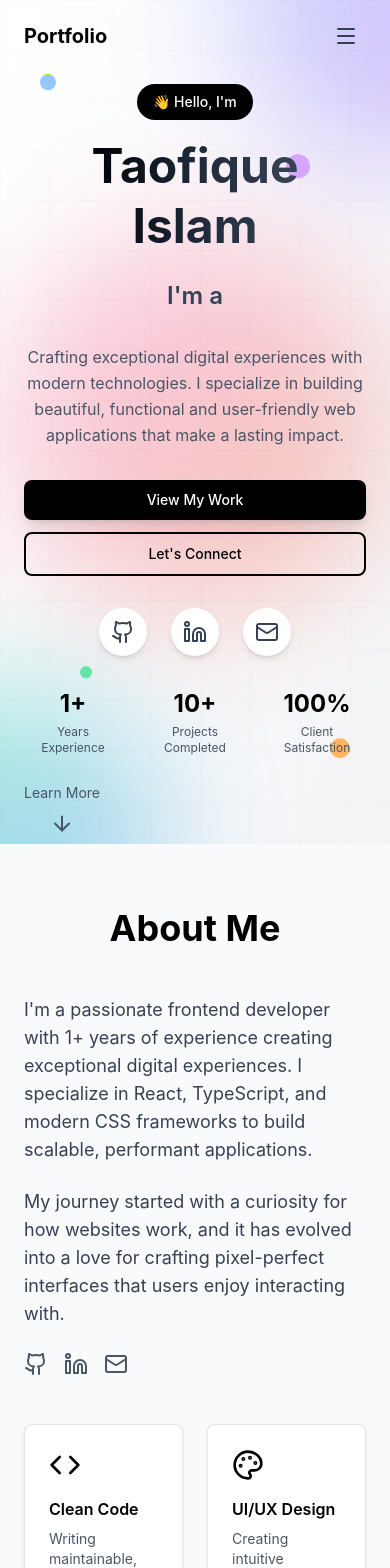
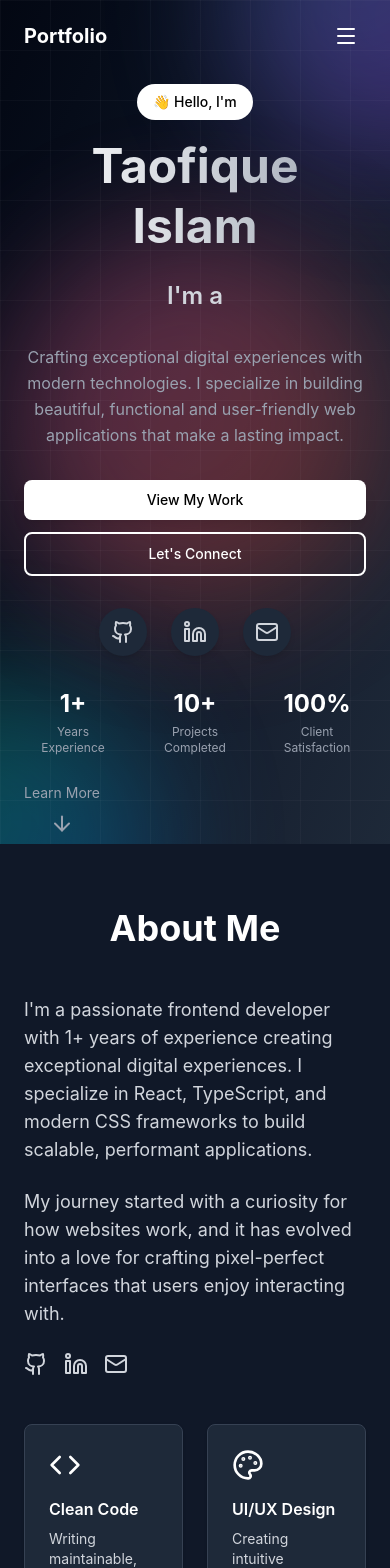
Before and after one commit to Taofique/taofique-react-portfolio-final, a React (Vite) app: page / in a window 390 px wide. Shown: the top 1568 px of the page. Built offline with nearby package versions, Linux system fonts and the light colour scheme.

Commit message:
feat: Implemented dark mode and initial Portfolio setup

```diff
--- a/src/App.jsx
+++ b/src/App.jsx
@@ -1,4 +1,4 @@
-import React from "react";
+import React, { useState, useEffect } from "react";
 import Navigation from "./components/Navigation";
 import { useIntersectionObserver } from "./hooks/useIntersectionObserver";
 import { useScrollToTop } from "./hooks/useScrollToTop";
@@ -14,9 +14,37 @@ const App = () => {
   const hasAnimated = useIntersectionObserver();
   const showScrollTop = useScrollToTop();
 
+  // 🌙 Theme State
+  const [darkMode, setDarkMode] = useState(true);
+
+  // 🧠 Detect system theme on first load
+  useEffect(() => {
+    const savedTheme = localStorage.getItem("theme");
+
+    if (savedTheme) {
+      setDarkMode(savedTheme === "dark");
+    } else {
+      const prefersDark = window.matchMedia(
+        "(prefers-color-scheme: dark)",
+      ).matches;
+      setDarkMode(prefersDark);
+    }
+  }, []);
+
+  // 💾 Apply theme + save choice
+  useEffect(() => {
+    if (darkMode) {
+      document.documentElement.classList.add("dark");
+      localStorage.setItem("theme", "dark");
+    } else {
+      document.documentElement.classList.remove("dark");
+      localStorage.setItem("theme", "light");
+    }
+  }, [darkMode]);
+
   return (
-    <div className="min-h-screen bg-white text-black">
-      <Navigation />
+    <div className="min-h-screen bg-white text-black dark:bg-gray-950 dark:text-white">
+      <Navigation darkMode={darkMode} setDarkMode={setDarkMode} />
       <Hero hasAnimated={hasAnimated} />
       <About hasAnimated={hasAnimated} />
       <Projects hasAnimated={hasAnimated} />
--- a/src/components/About.jsx
+++ b/src/components/About.jsx
@@ -12,53 +12,61 @@ import {
 const About = ({ hasAnimated }) => {
   const features = [
     {
-      icon: <Code className="w-8 h-8 mb-4 text-black" />,
+      icon: <Code className="w-8 h-8 mb-4 text-black dark:text-white" />,
       title: "Clean Code",
       description:
         "Writing maintainable, scalable code following best practices",
     },
     {
-      icon: <Palette className="w-8 h-8 mb-4 text-black" />,
+      icon: <Palette className="w-8 h-8 mb-4 text-black dark:text-white" />,
       title: "UI/UX Design",
       description: "Creating intuitive interfaces with attention to detail",
     },
     {
-      icon: <Smartphone className="w-8 h-8 mb-4 text-black" />,
+      icon: <Smartphone className="w-8 h-8 mb-4 text-black dark:text-white" />,
       title: "Responsive",
       description:
         "Mobile-first approach ensuring great experience on all devices",
     },
     {
-      icon: <ExternalLink className="w-8 h-8 mb-4 text-black" />,
+      icon: (
+        <ExternalLink className="w-8 h-8 mb-4 text-black dark:text-white" />
+      ),
       title: "Performance",
       description: "Optimizing for fast load times and smooth interactions",
     },
   ];
 
   return (
-    <section id="about" className="py-16 px-6 bg-gray-50">
+    <section id="about" className="py-16 px-6 bg-gray-50 dark:bg-gray-900">
       <div className="max-w-6xl mx-auto">
         <div
-          className={`transition-all duration-1000 delay-200 ${hasAnimated.about ? "opacity-100 translate-y-0" : "opacity-0 translate-y-10"}`}
+          className={`transition-all duration-1000 delay-200 ${
+            hasAnimated.about
+              ? "opacity-100 translate-y-0"
+              : "opacity-0 translate-y-10"
+          }`}
         >
-          <h2 className="text-4xl font-bold mb-12 text-center">About Me</h2>
+          <h2 className="text-4xl font-bold mb-12 text-center text-black dark:text-white">
+            About Me
+          </h2>
           <div className="grid md:grid-cols-2 gap-12 items-center">
             <div>
-              <p className="text-lg text-gray-700 mb-6">
+              <p className="text-lg text-gray-700 dark:text-gray-300 mb-6">
                 I'm a passionate frontend developer with 1+ years of experience
                 creating exceptional digital experiences. I specialize in React,
                 TypeScript, and modern CSS frameworks to build scalable,
                 performant applications.
               </p>
-              <p className="text-lg text-gray-700 mb-6">
+              <p className="text-lg text-gray-700 dark:text-gray-300 mb-6">
                 My journey started with a curiosity for how websites work, and
                 it has evolved into a love for crafting pixel-perfect interfaces
                 that users enjoy interacting with.
               </p>
               <div className="flex space-x-4">
-                <Github className="w-6 h-6 text-gray-600 hover:text-black cursor-pointer transition-colors" />
-                <Linkedin className="w-6 h-6 text-gray-600 hover:text-black cursor-pointer transition-colors" />
-                <Mail className="w-6 h-6 text-gray-600 hover:text-black cursor-pointer transition-colors" />
+                <Github className="w-6 h-6 text-gray-600 dark:text-gray-300 hover:text-black dark:hover:text-white cursor-pointer transition-colors" />
+                <Linkedin className="w-6 h-6 text-gray-600 dark:text-gray-300 hover:text-black dark:hover:text-white cursor-pointer transition-colors" />
+                <Mail className="w-6 h-6 text-gray-600 dark:text-gray-300 hover:text-black dark:hover:text-white cursor-pointer transition-colors" />
               </div>
             </div>
 
@@ -66,11 +74,15 @@ const About = ({ hasAnimated }) => {
               {features.map((feature, index) => (
                 <div
                   key={index}
-                  className="bg-white p-6 rounded-lg shadow-sm border border-gray-200"
+                  className="bg-white dark:bg-gray-800 p-6 rounded-lg shadow-sm border border-gray-200 dark:border-gray-700"
                 >
                   {feature.icon}
-                  <h3 className="font-semibold mb-2">{feature.title}</h3>
-                  <p className="text-gray-600 text-sm">{feature.description}</p>
+                  <h3 className="font-semibold mb-2 text-black dark:text-white">
+                    {feature.title}
+                  </h3>
+                  <p className="text-gray-600 dark:text-gray-300 text-sm">
+                    {feature.description}
+                  </p>
                 </div>
               ))}
             </div>
--- a/src/components/Footer.jsx
+++ b/src/components/Footer.jsx
@@ -2,9 +2,9 @@ import React from "react";
 
 const Footer = () => {
   return (
-    <footer className="py-8 px-6 border-t border-gray-200">
+    <footer className="py-8 px-6 border-t border-gray-200 dark:border-gray-800 bg-white dark:bg-gray-950">
       <div className="max-w-6xl mx-auto text-center">
-        <p className="text-gray-600">
+        <p className="text-gray-600 dark:text-gray-400">
           © 2025 Taofique Islam. Built with ReactJS and Tailwind CSS.
         </p>
       </div>
--- a/src/components/Hero.jsx
+++ b/src/components/Hero.jsx
@@ -14,14 +14,12 @@ const Hero = ({ hasAnimated }) => {
     const currentRole = roles[currentTextIndex];
 
     if (!isDeleting) {
-      // Typing effect
       if (currentText.length < currentRole.length) {
         const timeout = setTimeout(() => {
           setCurrentText(currentRole.slice(0, currentText.length + 1));
         }, typingSpeed);
         return () => clearTimeout(timeout);
       } else {
-        // Wait before starting to delete
         const timeout = setTimeout(() => {
           setIsDeleting(true);
           setTypingSpeed(100);
@@ -29,14 +27,12 @@ const Hero = ({ hasAnimated }) => {
         return () => clearTimeout(timeout);
       }
     } else {
-      // Deleting effect
       if (currentText.length > 0) {
         const timeout = setTimeout(() => {
           setCurrentText(currentText.slice(0, currentText.length - 1));
         }, typingSpeed);
         return () => clearTimeout(timeout);
       } else {
-        // Move to next word
         setIsDeleting(false);
         setCurrentTextIndex((prev) => (prev + 1) % roles.length);
         setTypingSpeed(150);
@@ -49,7 +45,7 @@ const Hero = ({ hasAnimated }) => {
   };
 
   return (
-    <section className="relative h-screen flex items-center justify-center overflow-hidden bg-gradient-to-br from-white via-gray-50 to-gray-100 pt-20">
+    <section className="relative h-screen flex items-center justify-center overflow-hidden bg-gradient-to-br from-white via-gray-50 to-gray-100 dark:from-gray-950 dark:via-gray-900 dark:to-gray-800 pt-20">
       {/* Background Elements*/}
       <div className="absolute inset-0 overflow-hidden">
         <div className="absolute -top-40 -right-40 w-80 h-80 bg-gradient-to-br from-blue-400 to-purple-600 rounded-full opacity-10 blur-3xl animate-pulse"></div>
@@ -58,7 +54,7 @@ const Hero = ({ hasAnimated }) => {
       </div>
 
       {/* Grid Pattern*/}
-      <div className="absolute inset-0 bg-[linear-gradient(rgba(0,0,0,0.02)_1px,transparent_1px),linear-gradient(90deg,rgba(0,0,0,0.02)_1px,transparent_1px)] bg-[size:50px_50px]"></div>
+      <div className="absolute inset-0 bg-[linear-gradient(rgba(0,0,0,0.02)_1px,transparent_1px),linear-gradient(90deg,rgba(0,0,0,0.02)_1px,transparent_1px)] dark:bg-[linear-gradient(rgba(255,255,255,0.03)_1px,transparent_1px),linear-gradient(90deg,rgba(255,255,255,0.03)_1px,transparent_1px)] bg-[size:50px_50px]"></div>
 
       <div className="relative z-10 max-w-6xl mx-auto px-6 text-center h-full flex flex-col justify-center">
         <div
@@ -67,19 +63,19 @@ const Hero = ({ hasAnimated }) => {
         >
           {/* Greeting */}
           <div className="mb-4">
-            <span className="inline-block px-4 py-2 bg-black text-white rounded-full text-sm font-medium animate-fade-in">
+            <span className="inline-block px-4 py-2 bg-black text-white dark:bg-white dark:text-black rounded-full text-sm font-medium animate-fade-in">
               {heroData.greeting}
             </span>
           </div>
 
           {/* Name */}
-          <h1 className="text-5xl md:text-7xl leading-tight font-bold mb-4 bg-gradient-to-r from-black via-gray-800 to-gray-600 bg-clip-text text-transparent animate-fade-in-up">
+          <h1 className="text-5xl md:text-7xl leading-tight font-bold mb-4 bg-gradient-to-r from-black via-gray-800 to-gray-600 dark:from-white dark:via-gray-300 dark:to-gray-400 bg-clip-text text-transparent animate-fade-in-up">
             {heroData.name}
           </h1>
 
           {/* Typewriter Role */}
           <div className="h-12 md:h-16 mb-6 flex items-center justify-center">
-            <h2 className="text-2xl md:text-4xl font-semibold text-gray-700">
+            <h2 className="text-2xl md:text-4xl font-semibold text-gray-700 dark:text-gray-300">
               I'm a{" "}
               <span className="relative">
                 <span className="text-blue-600 font-bold">
@@ -92,7 +88,7 @@ const Hero = ({ hasAnimated }) => {
           </div>
 
           {/* Description */}
-          <p className="text-base md:text-lg text-gray-600 mb-8 max-w-3xl mx-auto leading-relaxed animate-fade-in-up delay-200">
+          <p className="text-base md:text-lg text-gray-600 dark:text-gray-400 mb-8 max-w-3xl mx-auto leading-relaxed animate-fade-in-up delay-200">
             {heroData.description}
           </p>
 
@@ -102,18 +98,13 @@ const Hero = ({ hasAnimated }) => {
               <a
                 key={index}
                 href={button.href}
-                className={`group relative px-5 py-2.5 rounded-lg transition-all duration-300 font-medium text-sm ${button.variant === "primary" ? "bg-black text-white shadow-lg hover:shadow-xl hover:bg-gray-800" : "border-2 border-black text-black hover:bg-black hover:text-white"}`}
+                className={`group relative overflow-hidden px-5 py-2.5 rounded-lg transition-all duration-300 font-medium text-sm ${
+                  button.variant === "primary"
+                    ? "bg-black text-white dark:bg-white dark:text-black shadow-lg hover:shadow-xl hover:bg-gradient-to-r hover:from-blue-600 hover:to-purple-600"
+                    : "border-2 border-black text-black dark:border-white dark:text-white hover:bg-black hover:text-white dark:hover:bg-white dark:hover:text-black"
+                }`}
               >
-                {button.variant === "primary" && (
-                  <div className="absolute inset-0 bg-gradient-to-r from-blue-600 to-purple-600 rounded-lg opacity-0 group-hover:opacity-100 transition-opacity duration-300"></div>
-                )}
-                <span
-                  className={
-                    button.variant === "primary" ? "relative z-10" : ""
-                  }
-                >
-                  {button.text}
-                </span>
+                <span className="relative z-10">{button.text}</span>
               </a>
             ))}
           </div>
@@ -131,9 +122,10 @@ const Hero = ({ hasAnimated }) => {
                 <a
                   key={index}
                   href={social.url}
-                  className="group p-3 bg-white rounded-full shadow-md hover:shadow-lg transition-all duration-300 transform hover:scale-110 hover:-translate-y-1"
+                  target="_blank"
+                  className="group p-3 bg-white dark:bg-gray-800 rounded-full shadow-md hover:shadow-lg transition-all duration-300 transform hover:scale-110 hover:-translate-y-1"
                 >
-                  <IconComponent className="w-6 h-6 text-gray-700 group-hover:text-black transition-colors" />
+                  <IconComponent className="w-6 h-6 text-gray-700 dark:text-gray-300 group-hover:text-black dark:group-hover:text-white transition-colors" />
                 </a>
               );
             })}
@@ -143,10 +135,12 @@ const Hero = ({ hasAnimated }) => {
           <div className="grid grid-cols-3 gap-6 max-w-2xl mx-auto mb-8 animate-fade-in-up delay-500">
             {heroData.stats.map((stat, index) => (
               <div key={index} className="text-center">
-                <div className="text-2xl font-bold text-black mb-1">
+                <div className="text-2xl font-bold text-black dark:text-white mb-1">
                   {stat.number}
                 </div>
-                <div className="text-xs text-gray-600">{stat.label}</div>
+                <div className="text-xs text-gray-600 dark:text-gray-400">
+                  {stat.label}
+                </div>
               </div>
             ))}
           </div>
@@ -155,7 +149,7 @@ const Hero = ({ hasAnimated }) => {
           <div className="animate-bounce">
             <button
               onClick={scrollToAbout}
-              className="group flex flex-col items-center text-gray-600 hover:text-black transition-colors cursor-pointer"
+              className="group flex flex-col items-center text-gray-600 dark:text-gray-400 hover:text-black dark:hover:text-white transition-colors cursor-pointer"
             >
               <span className="text-sm mb-2">Learn More</span>
               <ArrowDown className="w-6 h-6 group-hover:transform group-hover:translate-y-1 transition-transform" />
@@ -163,12 +157,6 @@ const Hero = ({ hasAnimated }) => {
           </div>
         </div>
       </div>
-
-      {/* Floating Elemetns */}
-      <div className="absolute top-20 left-10 w-4 h-4 bg-blue-400 rounded-full opacity-60 animate-float"></div>
-      <div className="absolute top-40 right-20 w-6 h-6 bg-purple-400 rounded-full opacity-60 animate-float delay-1000"></div>
-      <div className="absolute bottom-40 left-20 w-3 h-3 bg-green-400 rounded-full opacity-60 animate-float delay-2000"></div>
-      <div className="absolute bottom-20 right-10 w-5 h-5 bg-orange-400 rounded-full opacity-60 animate-float delay-3000"></div>
     </section>
   );
 };
--- a/src/components/Navigation.jsx
+++ b/src/components/Navigation.jsx
@@ -1,7 +1,7 @@
 import React, { useState, useEffect } from "react";
-import { Menu, X } from "lucide-react";
+import { Menu, X, Sun, Moon } from "lucide-react";
 
-const Navigation = () => {
+const Navigation = ({ darkMode, setDarkMode }) => {
   const [isMobileMenuOpen, setIsMobileMenuOpen] = useState(false);
   const [isScrolled, setIsScrolled] = useState(false);
 
@@ -23,7 +23,7 @@ const Navigation = () => {
         behavior: "smooth",
       });
     }
-    closeMobileMenu(); // Close mobile menu after clicking
+    closeMobileMenu();
   };
 
   useEffect(() => {
@@ -44,24 +44,29 @@ const Navigation = () => {
 
   return (
     <nav
-      className={`fixed top-0 w-full z-50 transition-all duration-300 ${isScrolled ? "bg-white/95 backdrop-blur-md shadow-sm" : "bg-transparent"}`}
+      className={`fixed top-0 w-full z-50 transition-all duration-300 ${
+        isScrolled
+          ? "bg-white/95 dark:bg-gray-900/95 backdrop-blur-md shadow-sm"
+          : "bg-transparent"
+      }`}
     >
       <div className="max-w-6xl mx-auto px-6 py-4">
         <div className="flex justify-between items-center">
+          {/* Logo */}
           <div
-            className={`text-xl font-bold transition-colors cursor-pointer hover:opacity-80 ${isScrolled ? "text-black" : "text-black"}`}
+            className="text-xl font-bold cursor-pointer"
             onClick={() => window.scrollTo({ top: 0, behavior: "smooth" })}
           >
             Portfolio
           </div>
 
           {/* Desktop Menu */}
-          <div className="hidden md:flex space-x-8">
+          <div className="hidden md:flex items-center space-x-8">
             {navItems.map((item) => (
               <a
                 key={item.href}
                 href={item.href}
-                className={`transition-colors ${isScrolled ? "text-gray-600 hover:text-black" : "text-gray-700 hover:text-black"}`}
+                className="text-gray-700 dark:text-gray-300 hover:text-black dark:hover:text-white transition-colors"
                 onClick={(e) => {
                   e.preventDefault();
                   scrollToSection(item.href);
@@ -70,13 +75,22 @@ const Navigation = () => {
                 {item.label}
               </a>
             ))}
+
+            {/* 🌙 THEME TOGGLE BUTTON */}
+            <button
+              onClick={() => setDarkMode(!darkMode)}
+              className="p-2 rounded-lg bg-gray-200 dark:bg-gray-800 transition"
+            >
+              {darkMode ? (
+                <Sun className="w-5 h-5 text-yellow-400" />
+              ) : (
+                <Moon className="w-5 h-5 text-gray-700" />
+              )}
+            </button>
           </div>
 
-          {/* Mobile Men Button */}
-          <button
-            onClick={toggleMobileMenu}
-            className={`md:hidden p-2 transition-colors cursor-pointer ${isScrolled ? "text-gray-600 hover:text-black" : "text-gray-700 hover:text-black"}`}
-          >
+          {/* Mobile Menu Button */}
+          <button onClick={toggleMobileMenu} className="md:hidden p-2">
             {isMobileMenuOpen ? (
               <X className="w-6 h-6" />
             ) : (
@@ -87,9 +101,13 @@ const Navigation = () => {
 
         {/* Mobile Menu */}
         <div
-          className={`md:hidden transition-all duration-300 ease-in-out ${isMobileMenuOpen ? "max-h-64 opacity-100 mt-4" : "max-h-0 opacity-0 overflow-hidden"}`}
+          className={`md:hidden transition-all duration-300 ${
+            isMobileMenuOpen
+              ? "max-h-64 opacity-100 mt-4"
+              : "max-h-0 opacity-0 overflow-hidden"
+          }`}
         >
-          <div className="bg-white border border-gray-100 rounded-lg shadow-lg p-4 space-y-4">
+          <div className="bg-white dark:bg-gray-900 border border-gray-100 dark:border-gray-800 rounded-lg shadow-lg p-4 space-y-4">
             {navItems.map((item) => (
               <a
                 key={item.href}
@@ -98,11 +116,19 @@ const Navigation = () => {
                   e.preventDefault();
                   scrollToSection(item.href);
                 }}
-                className="block text-gray-600 hover:text-black transition-colors py-2"
+                className="block text-gray-600 dark:text-gray-300 hover:text-black dark:hover:text-white py-2"
               >
                 {item.label}
               </a>
             ))}
+
+            {/* Toggle in mobile too */}
+            <button
+              onClick={() => setDarkMode(!darkMode)}
+              className="w-full p-2 rounded-lg bg-gray-200 dark:bg-gray-800"
+            >
+              Toggle Theme
+            </button>
           </div>
         </div>
       </div>
--- a/src/index.css
+++ b/src/index.css
@@ -1,4 +1,15 @@
 @import "tailwindcss";
+
+/* To enable class-based dark mode */
+@custom-variant dark (&:where(.dark, .dark *));
+
+/* Smooth theme transition */
+* {
+  transition:
+    background-color 0.3s ease,
+    color 0.3s ease,
+    border-color 0.3s ease;
+}
 
 /* Custom Animations */
 @keyframes fade-in {
```
Also changed, not shown: src/components/Contact.jsx (+27 -7 lines), src/components/ProjectCard.jsx (+13 -21 lines), src/components/ScrollToTop.jsx (+8 -1 lines), src/components/Skills.jsx (+12 -12 lines).
